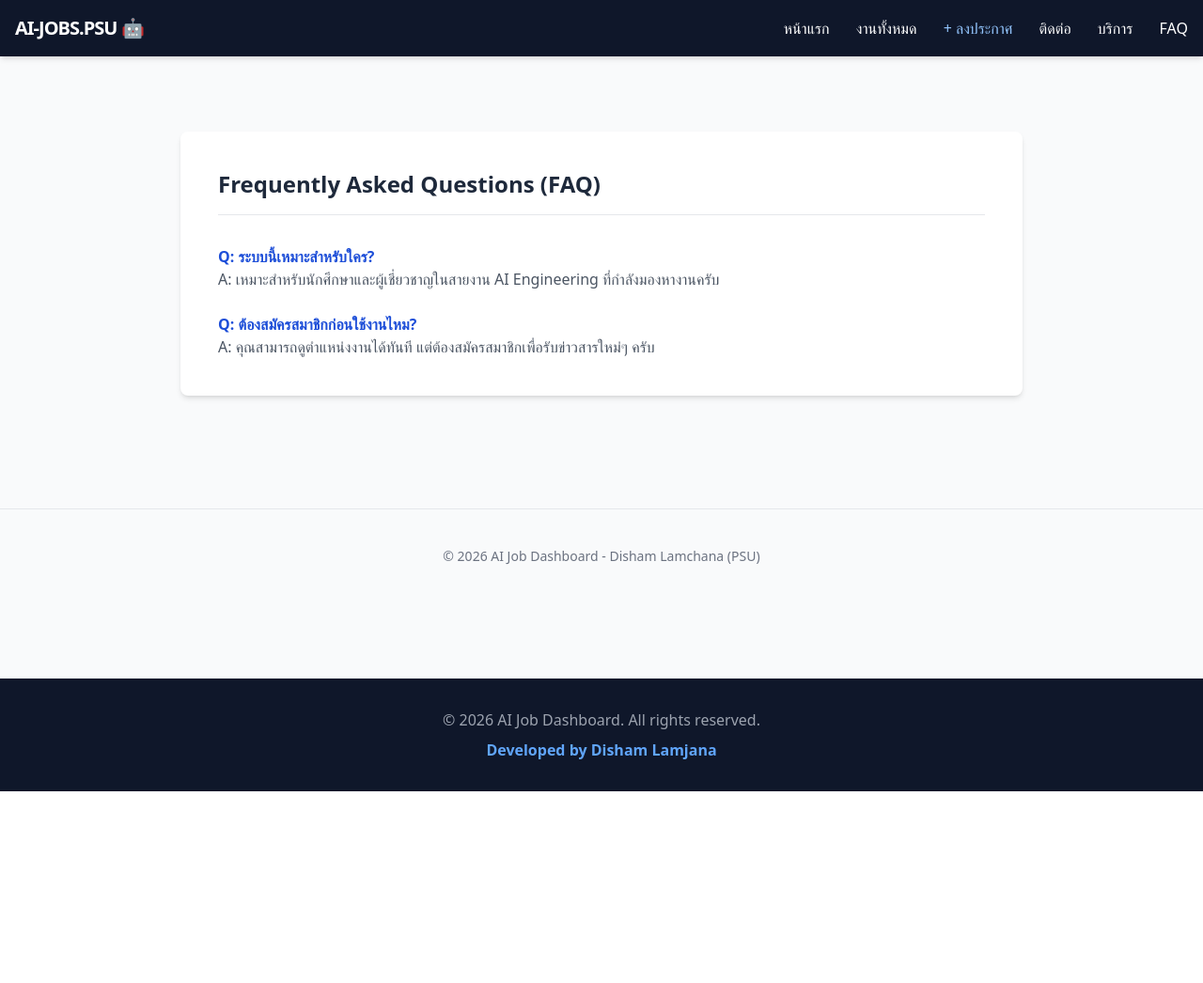
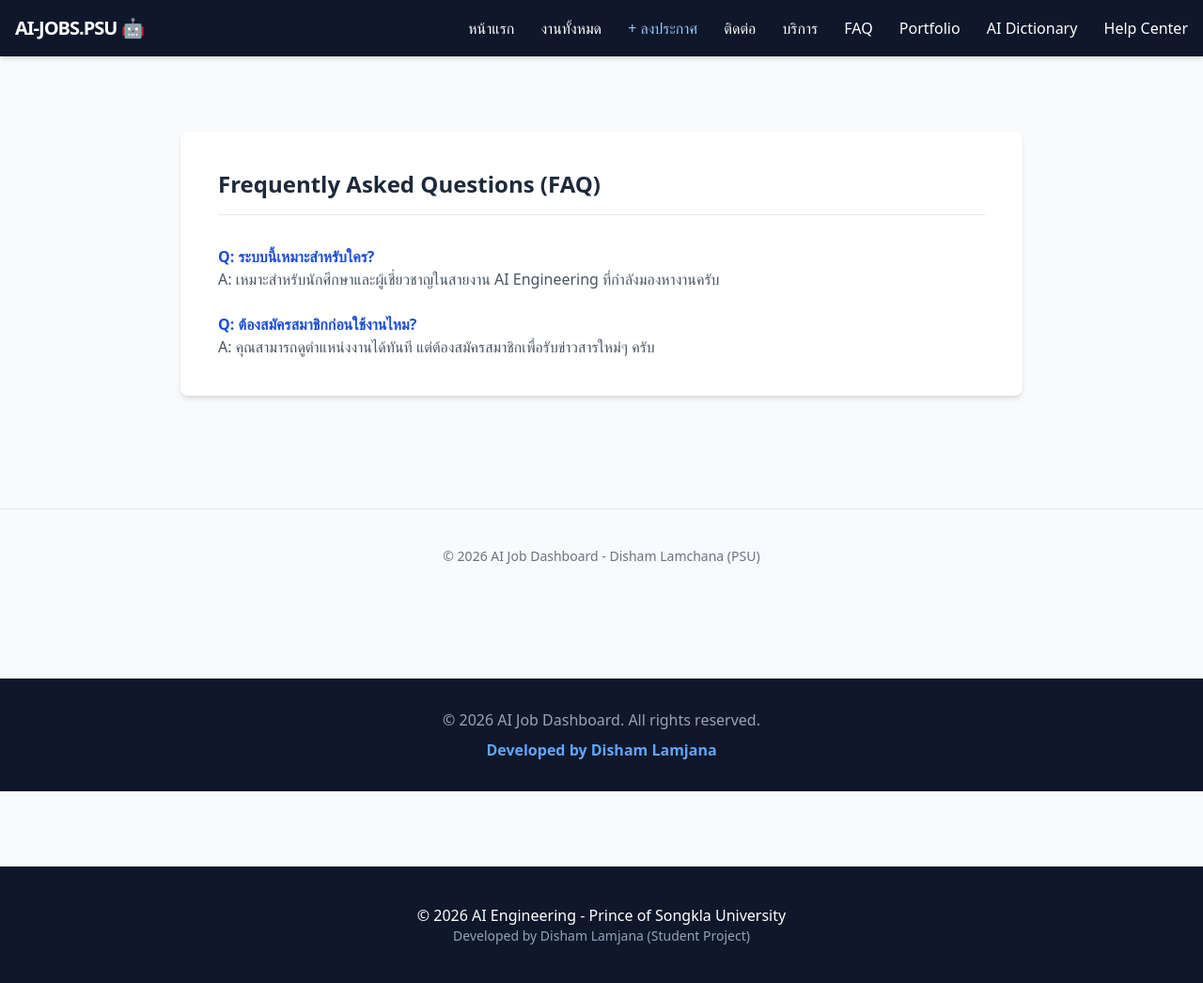
Before and after one commit to dishamsmt-maker/flask-assignment, a Flask app: page /faq in a window 1280 px wide. Shown: the whole page at 94% size. Before the commit the page ends 842 px from the top, so only its background shows below. Run offline with Flask 3, Linux system fonts and the light colour scheme; some libraries are stand-ins or nearby versions.

Commit message:
style: add navigation links for new pages

```diff
--- a/templates/base.html
+++ b/templates/base.html
@@ -18,6 +18,9 @@
                 <a href="/contact" class="hover:text-blue-400 transition">ติดต่อ</a>
                 <a href="/services" class="hover:text-blue-400 transition">บริการ</a>
                 <a href="/faq" class="hover:text-blue-400 transition">FAQ</a>
+                <a href="/portfolio" class="hover:text-blue-400">Portfolio</a>
+                <a href="/dictionary" class="hover:text-blue-400">AI Dictionary</a>
+                <a href="/help" class="hover:text-blue-400">Help Center</a>
             </div>
         </div>
     </nav>
@@ -36,6 +39,10 @@
         <p class="mt-2 font-bold text-blue-400">Developed by Disham Lamjana</p>
     </div>
     </footer>
+    <footer class="bg-slate-900 text-white p-10 mt-20 text-center">
+        <p>© 2026 AI Engineering - Prince of Songkla University</p>
+        <p class="text-slate-400 text-sm">Developed by Disham Lamjana (Student Project)</p>
+    </footer>
 
 </body>
 </html>
```
